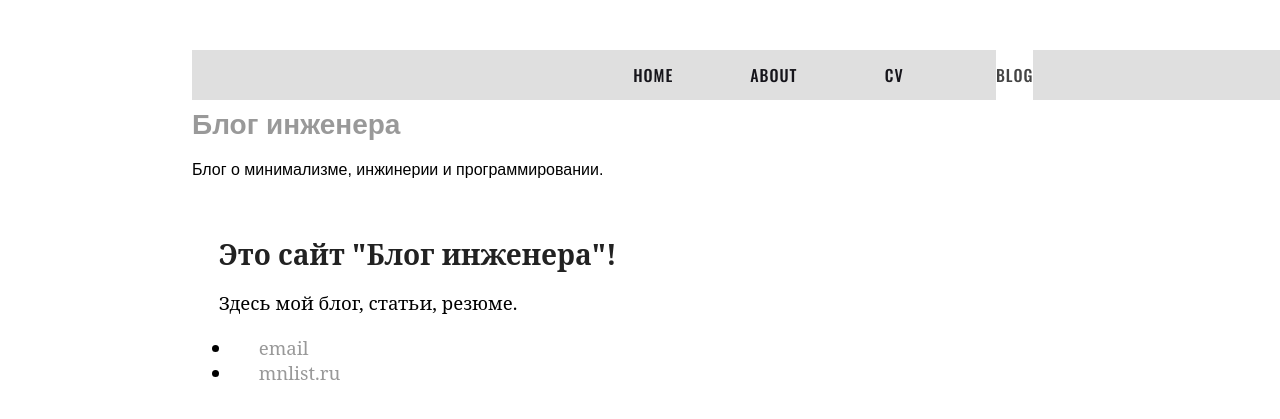
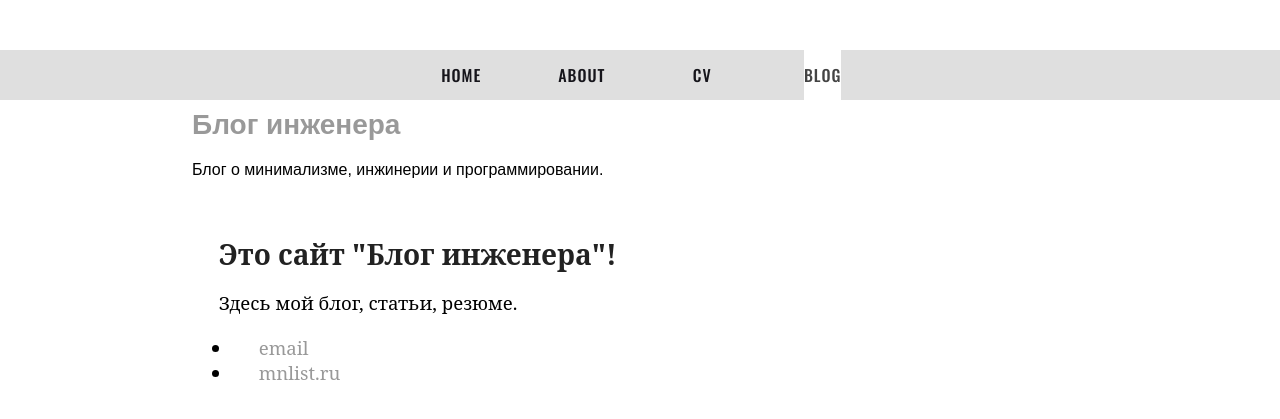
Before and after one commit to kiselevmv/kiselevmv.github.io, a Jekyll site: the page built from index.html, in a window 1280 px wide. Shown: the top 419 px of the page. Built offline with Jekyll 4.4.1, drawn with Linux system fonts in a browser that asks for light colours; nearby versions of some CDN libraries; the list of posts is cut into pages by our own code.

Commit message:
Update main.css

```diff
--- a/css/main.css
+++ b/css/main.css
@@ -120,6 +120,7 @@
   width: 100%;
   position: fixed;
   top:50px;
+  left:0px;
   text-align:center;
 }
 
@@ -180,16 +181,6 @@
   background-color: #fff;
   color: #444;
   cursor: default;
-}
-
-.back{
-  position: fixed;
-  left: 0;
-  top: 0;
-  width: 100%;
-  height: 100%;
-  background:url(https://pp.userapi.com/c841122/v841122831/327e/nHt-92F6yc4.jpg) no-repeat top center #efeff1;
-  background-size:cover;
 }
 
 @keyframes in{
@@ -263,6 +254,23 @@
   */
 }
 
+header {
+/*  width:270px; */
+/*  float:left; */
+  margin-right:30px;
+  margin-bottom:60px;
+  -webkit-font-smoothing:subpixel-antialiased;
+}
+
+footer {
+/*  width:270px; */
+/*  float:left; */
+/*  position:fixed; */
+  bottom:50px;
+  -webkit-font-smoothing:subpixel-antialiased;
+}
+
+
 a {
     text-decoration: none;
     color: #999;
@@ -332,21 +340,6 @@
   margin:0 0 20px;
 }
 
-header {
-/*  width:270px; */
-/*  float:left; */
-  margin-right:30px;
-  margin-bottom:60px;
-  -webkit-font-smoothing:subpixel-antialiased;
-}
-
-footer {
-/*  width:270px; */
-/*  float:left; */
-/*  position:fixed; */
-  bottom:50px;
-  -webkit-font-smoothing:subpixel-antialiased;
-}
 
 /* Code/Pre-formatted blocks */
 .content code,
```
